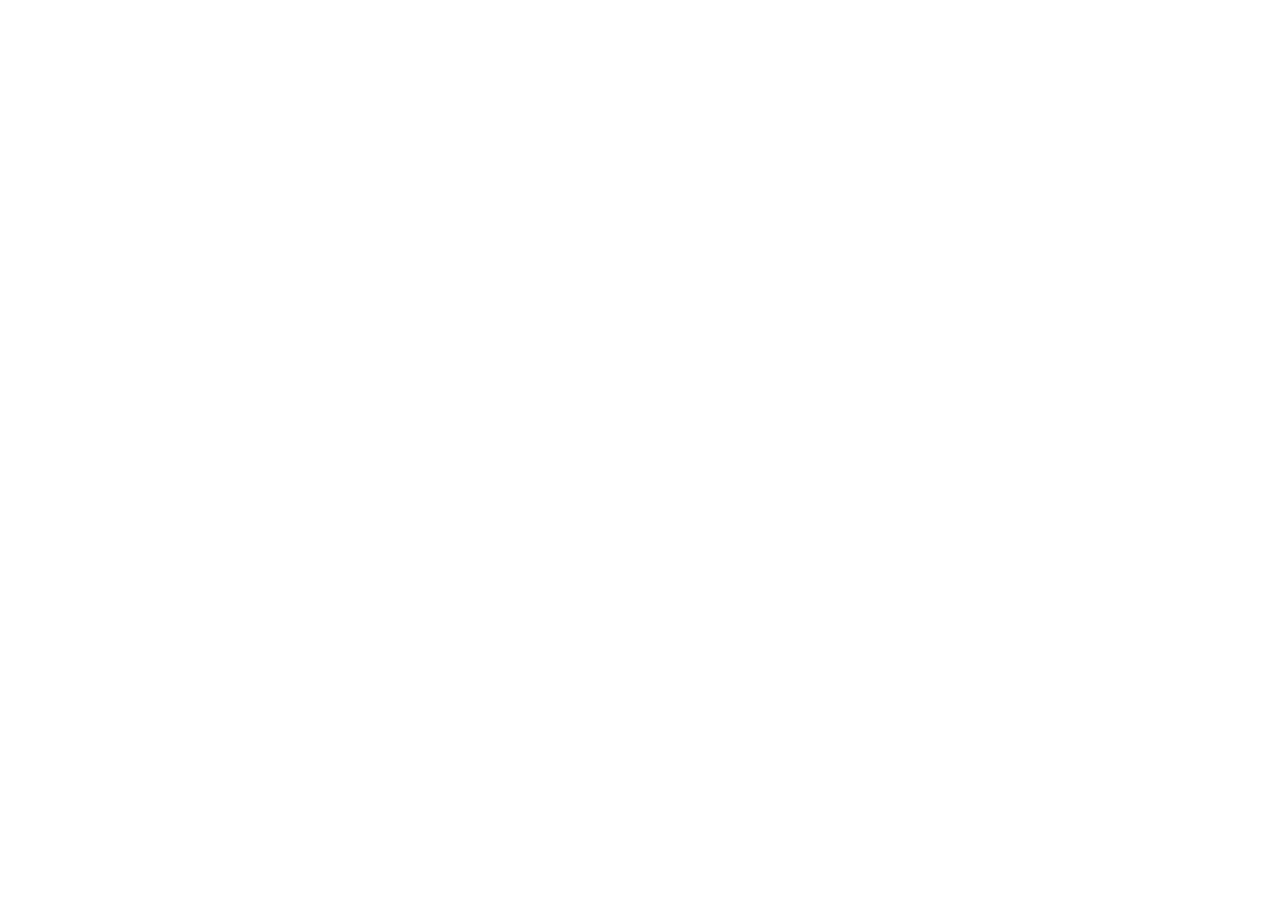
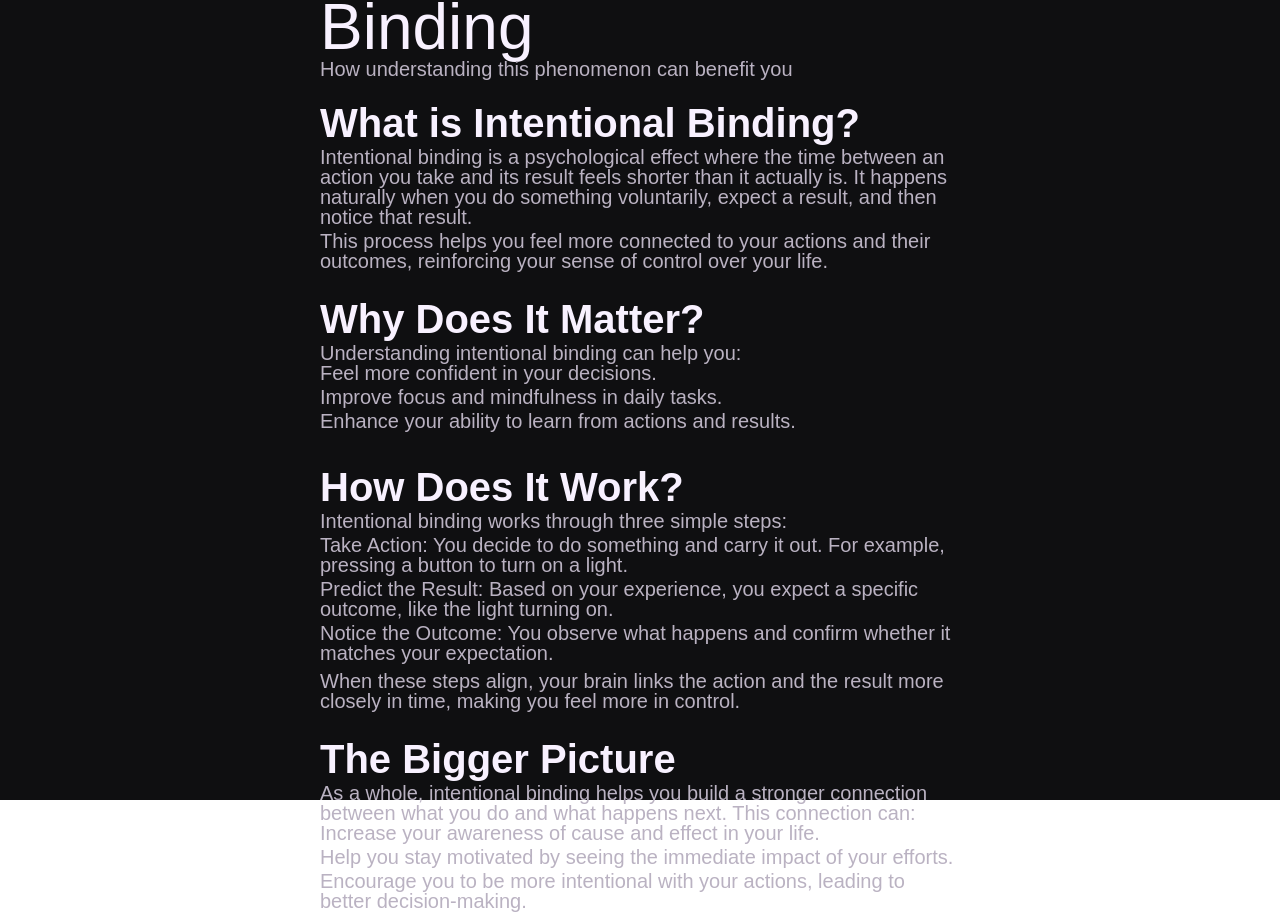
Before and after one commit to dzbarcea/a-simple-follow-through-app, a React (Create React App) app: page /learn in a window 1280 px wide. Before the commit this address had no page. Before the commit the page ends 800 px from the top, so only its background shows below. Built offline with nearby package versions, Linux system fonts and the light colour scheme; a web font is replaced by a local one.

Commit message:
created a Learn page which explains the concepts of intentional binding

```diff
--- a/src/App.tsx
+++ b/src/App.tsx
@@ -7,6 +7,7 @@
 import FormContextProvider from './context/FormContext';
 import PastSessions from './pages/PastSessions/PastSessions';
 import Session from './pages/Session/Session';
+import Learn from './pages/Learn';
 
 const App = () => {
     return (
@@ -30,6 +31,7 @@
                                 <Route path='*' element={<Session/>}/>
                             </Route>
                         </Route>
+                        <Route path='/learn' element={<Learn/>}/>
                     </Routes>
                 </FormContextProvider>
             </NavContextProvider>
--- a/src/common-styles.css
+++ b/src/common-styles.css
@@ -31,10 +31,14 @@
     color: var(--text-faded);
 }
 
-h1,h2,h3,h4,h5,h6,p,button,a,label,input,textarea,ul {
+h1,h2,h3,h4,h5,h6,p,button,a,label,input,textarea,ul,ol {
     font-weight: 400;
     color: var(--text-main);
     font-family: 'Gabarito', sans-serif;
+}
+
+section * {
+    padding-bottom: 0.25rem;
 }
 
 b {
@@ -63,7 +67,7 @@
     content: ' · ';
 }
 
-p,a,button,label,input,textarea {
+p,a,button,label,input,textarea,ul,ol {
     font-size: 1.5rem;
 }
 
@@ -159,3 +163,26 @@
     flex-direction: column;
     gap: 0.25rem;
 }
+
+.content-container {
+    display: flex;
+    flex-direction: column;
+    gap: 1.5rem;
+}
+
+/* UTILITIES */
+
+/* Font Size */
+.fs-16 {
+    font-size: 1rem;
+}
+
+.fs-20 {
+    font-size: 1.25rem;
+}
+
+/* Padding */
+
+.pd-160 {
+    padding: 0 20rem;
+}
--- /dev/null
+++ b/src/pages/Learn.tsx
@@ -0,0 +1,80 @@
+import React from 'react';
+import {FontAwesomeIcon} from '@fortawesome/react-fontawesome';
+import {faArrowLeft} from '@fortawesome/free-solid-svg-icons/faArrowLeft';
+import {useNavigate} from 'react-router-dom';
+
+const Learn = () => {
+    const navigate = useNavigate();
+
+    const handleBackNavigation = () => {
+        navigate('/');
+    }
+
+    return (
+        <div className='bg-container content-container pd-160'>
+            <button type='button' className='back-button' onClick={handleBackNavigation}>
+                <FontAwesomeIcon icon={faArrowLeft}/>
+                Back to home
+            </button>
+
+            <header style={{alignSelf: 'start'}}>
+                <h1>Discover Intentional Binding</h1>
+                <p className='faded-text fs-20'>How understanding this phenomenon can benefit you</p>
+            </header>
+
+            <main className='content-container'>
+                <section>
+                    <h2>What is Intentional Binding?</h2>
+                    <p className='faded-text fs-20'>Intentional binding is a psychological effect where the time between an action you take and its
+                        result feels shorter than it actually is. It happens naturally when you do something
+                        voluntarily, expect a result, and then notice that result.</p>
+                    <p className='faded-text fs-20'>This process helps you feel more connected to your actions and their outcomes, reinforcing your
+                        sense of control over your life.</p>
+                </section>
+
+                <section>
+                    <h2>Why Does It Matter?</h2>
+                    <p className='faded-text fs-20'>Understanding intentional binding can help you:
+                        <ul>
+                            <li className='faded-text fs-20'>Feel more confident in your decisions.</li>
+                            <li className='faded-text fs-20'>Improve focus and mindfulness in daily tasks.</li>
+                            <li className='faded-text fs-20'>Enhance your ability to learn from actions and results.</li>
+                        </ul>
+                    </p>
+                </section>
+
+                <section>
+                    <h2>How Does It Work?</h2>
+                    <p className='faded-text fs-20'>Intentional binding works through three simple steps:</p>
+                    <ol>
+                        <li className='faded-text fs-20'><strong>Take Action:</strong> You decide to do something and carry it out. For example,
+                            pressing a button to turn on a light.
+                        </li>
+                        <li className='faded-text fs-20'><strong>Predict the Result:</strong> Based on your experience, you expect a specific
+                            outcome, like the light turning on.
+                        </li>
+                        <li className='faded-text fs-20'><strong>Notice the Outcome:</strong> You observe what happens and confirm whether it matches
+                            your expectation.
+                        </li>
+                    </ol>
+                    <p className='faded-text fs-20'>When these steps align, your brain links the action and the result more closely in time, making
+                        you feel more in control.</p>
+                </section>
+
+                <section>
+                    <h2>The Bigger Picture</h2>
+                    <p className='faded-text fs-20'>As a whole, intentional binding helps you build a stronger connection between what you do and
+                        what happens next. This connection can:
+                        <ul>
+                            <li className='faded-text fs-20'>Increase your awareness of cause and effect in your life.</li>
+                            <li className='faded-text fs-20'>Help you stay motivated by seeing the immediate impact of your efforts.</li>
+                            <li className='faded-text fs-20'>Encourage you to be more intentional with your actions, leading to better decision-making.</li>
+                        </ul>
+                    </p>
+                </section>
+            </main>
+        </div>
+    );
+}
+
+export default Learn;
```
